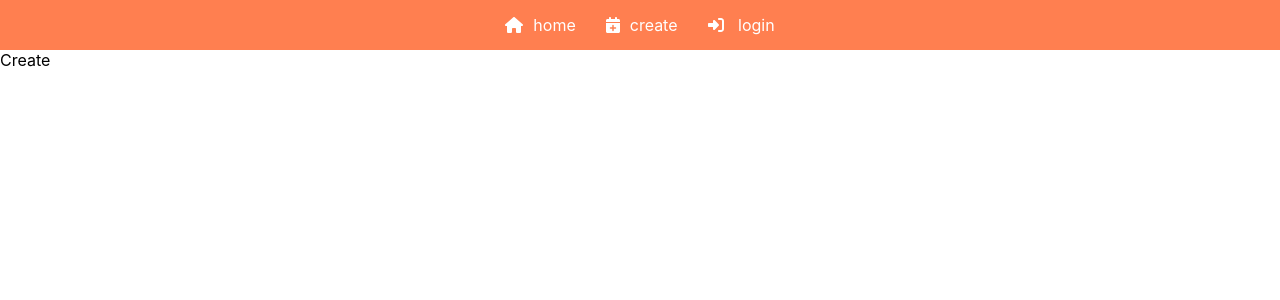
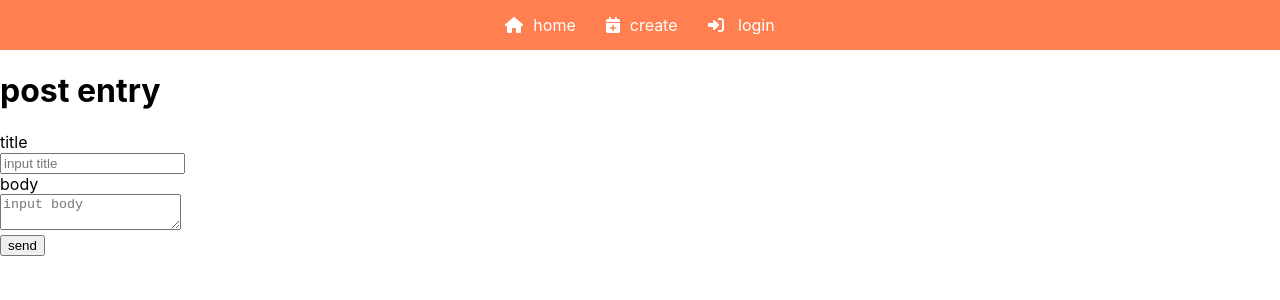
Before and after one commit to ae12321/___react_samples, a React (Create React App) app: page /create in a window 1280 px wide. Shown: the top 300 px of the page. Built offline with nearby package versions, Linux system fonts and the light colour scheme; the HTML template or start-up script is replaced by a standard one.

Commit message:
modify post page

```diff
--- a/src/components/Create.jsx
+++ b/src/components/Create.jsx
@@ -1,7 +1,23 @@
 import React from 'react';
+import './Create.css';
 
 const Create = () => {
-  return <div>Create</div>;
+  return (
+    <div className="createPost">
+      <div className="container">
+        <h1>post entry</h1>
+        <div className="inputPost">
+          <div>title</div>
+          <input type="text" placeholder="input title" />
+        </div>
+      </div>
+      <div className="inputPost">
+        <div>body</div>
+        <textarea placeholder="input body"></textarea>
+      </div>
+      <button className="postbutton">send</button>
+    </div>
+  );
 };
 
 export default Create;
```
Also changed, not shown: src/components/Create.css (added).
